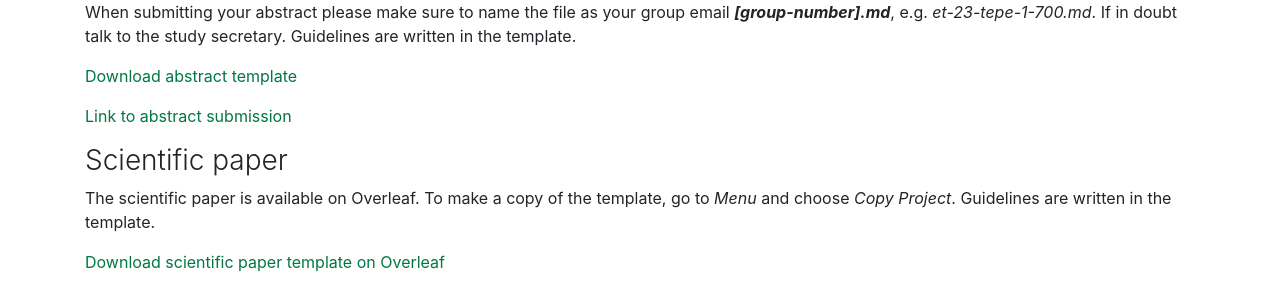
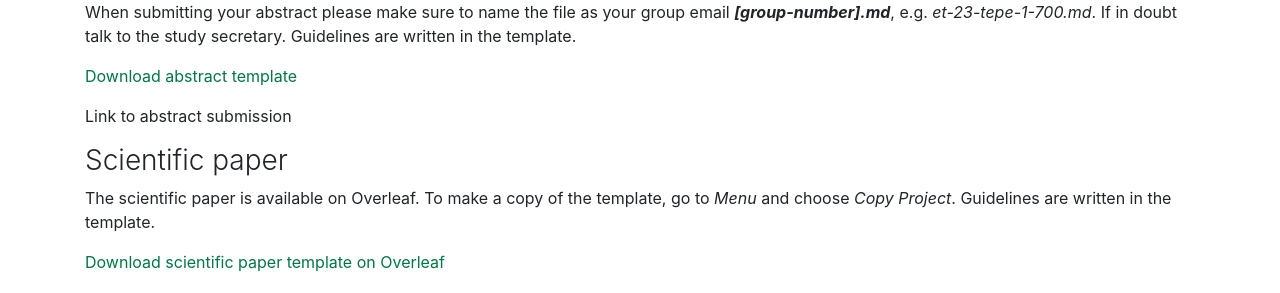
Before and after one commit to jakobhaervig/ces, a Jekyll site: the page built from information/index.md, in a window 1280 px wide. Shown: the part 625-918 px from the top of the page. Built offline with Jekyll 4.4.1, drawn with Linux system fonts in a browser that asks for light colours.

Commit message:
Update information.html

```diff
--- a/_layouts/information.html
+++ b/_layouts/information.html
@@ -40,7 +40,7 @@
 <p>Note the abstract should be written in Markdown format (extension .md). A markdown file is simply a text file that can be opened in any text editor. When submitting your abstract please make sure to name the file as your group email <b><i>[group-number].md</i></b>, e.g. <i>et-23-tepe-1-700.md</i>. If in doubt talk to the study secretary. Guidelines are written in the template.</p>
 
 <p class="content"><a target="_blank" href="{{ site.tree_url | append: site.abstract_template | append: '/' | append: '?download='}}" download rel="noreferrer">Download abstract template</a></p>
-<p class="content"><a target="_blank" href="" download rel="noreferrer">Link to abstract submission</a></p>
+<p>Link to abstract submission</p>
 
 <h3 class="font-weight-light mb-2 text-break">
     Scientific paper
```
